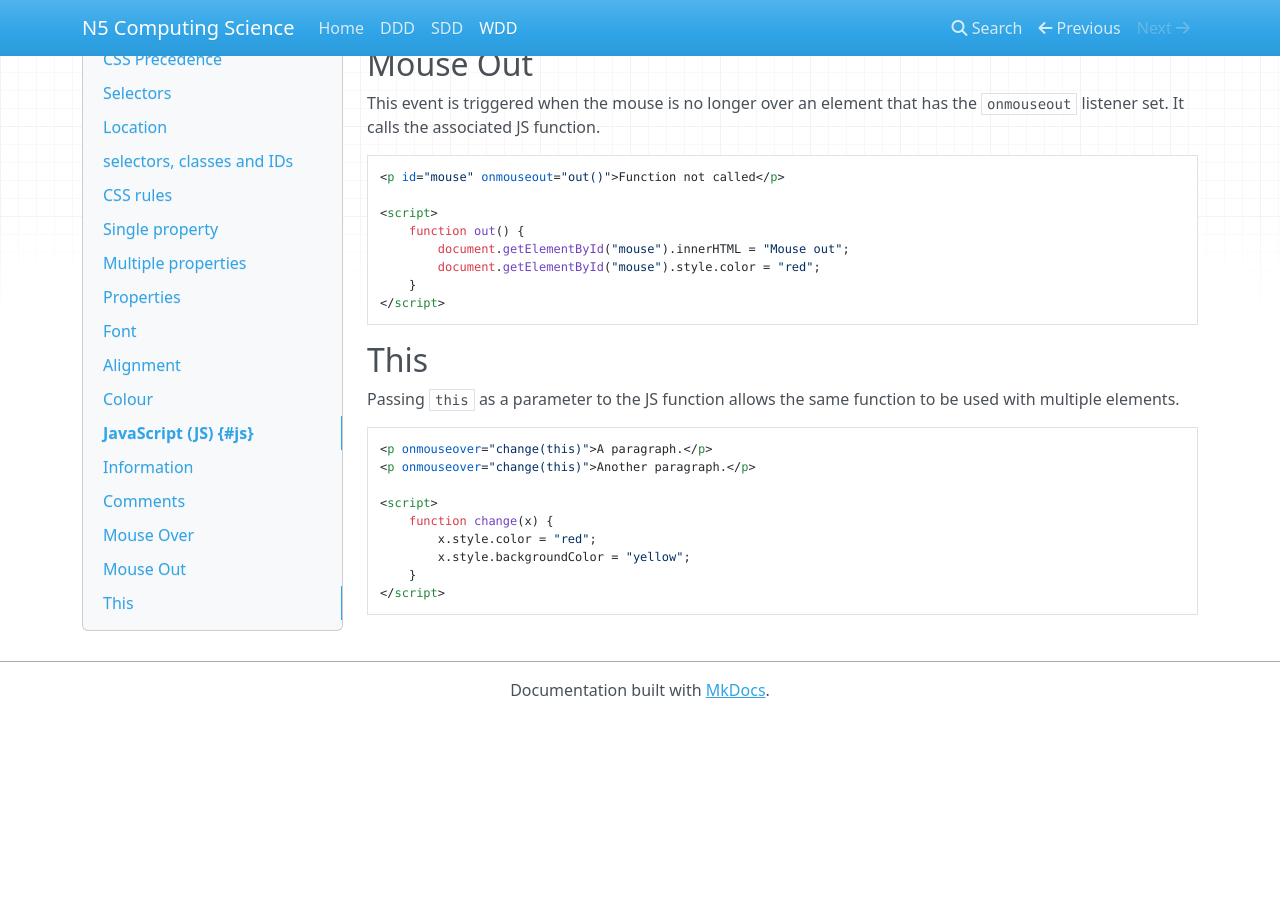
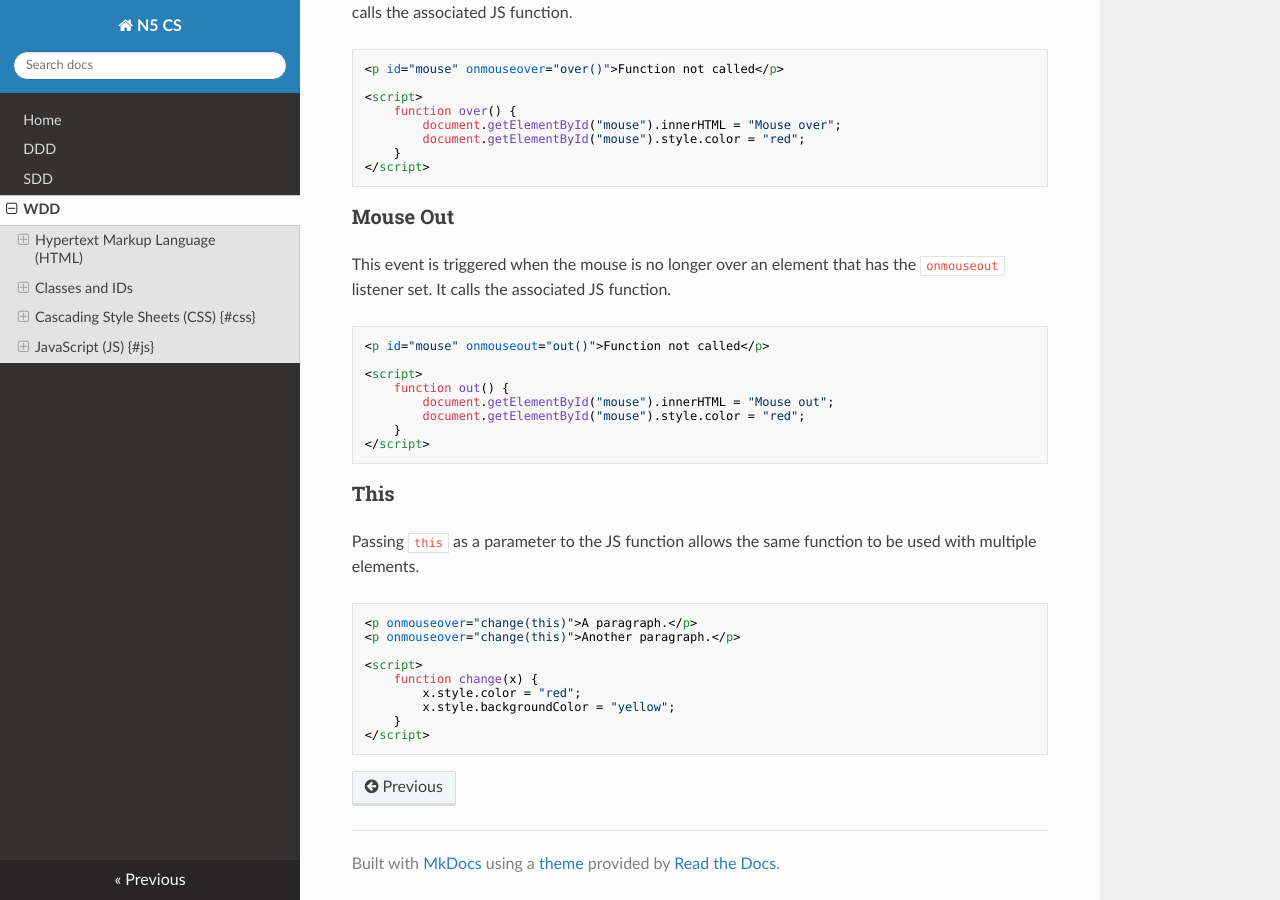
Before and after one commit to MrFriendCS/N5-CS, an MkDocs documentation site: the page built from docs/N5-CS-WDD.md, in a window 1280 px wide and 900 px high, scrolled down 8529 px. Built offline with MkDocs 1.6.1, drawn with Linux system fonts in a browser that asks for light colours; nearby versions of some CDN libraries; before the commit the page ends 9247 px from its top, so only the background shows below that; some of the changed text lies outside the part shown.

Commit message:
Minor changes

````diff
--- a/docs/N5-CS-WDD.md
+++ b/docs/N5-CS-WDD.md
@@ -4,9 +4,9 @@
 
 **Note:** HTML, CSS, and JavaScript use American spelling so when you see `center` or `color` they are not typos.
 
-# Hypertext Markup Language (HTML)
+## Hypertext Markup Language (HTML)
 
-## HTML
+### HTML
 
 HTML uses elements to display content.  An element normally consists of opening (`<tag>`) and closing (`</tag>`) tags, with the content to be display contained between the tags.
 
@@ -37,9 +37,9 @@
 </html>
 ```
 
-## Information
+### Information
 
-## Comments
+### Comments
 
 Single line comment.
 
@@ -56,7 +56,7 @@
 -->
 ```
 
-## Display information
+### Display information
 
 Without HTML tags information is displayed as plain text, but with tags it will have the formatting associated with the tag.
 
@@ -64,7 +64,7 @@
 Hello world
 ```
 
-## HTML document (Webpage)
+### HTML document (Webpage)
 
 A HTML documen has two main parts:
 
@@ -84,9 +84,9 @@
 </html>
 ```
 
-## Head
+### Head
 
-## Title
+### Title
 
 The webpage title will be displayed on the browser tab:
 
@@ -94,7 +94,7 @@
 <title>My Web Page</title>
 ```
 
-## StyleLink
+### StyleLink
 
 The [CSS](#css) for a webpage can be internal using the `style` tag.
 
@@ -104,7 +104,7 @@
 </style>
 ```
 
-##
+###
 
 The [CSS](#css) for a webpage can be in an external file using the `link` element.
 
@@ -116,8 +116,8 @@
 
 
 
-## Body
-## Heading
+### Body
+### Heading
 
 There are six levels of heading.
 
@@ -129,7 +129,7 @@
 <h6>Lowest leveleast heading level</h6>
 ```
 
-## Paragraph
+### Paragraph
 
 ``` html
 <p>A paragraph of text.</p>
@@ -137,11 +137,11 @@
 <p>Plus another paragraph of text.</p>
 ```
 
-## Lists
+### Lists
 
 Lists can be ordered (`ol`) or unordered `ul`).  Both types of lists contain list items (`li`).
 
-## Ordered list - Numbered
+### Ordered list - Numbered
 
 
 ``` html
@@ -152,7 +152,7 @@
 </ol>
 ```
 
-## Unorderd list - Bullet points
+### Unorderd list - Bullet points
 
 
 ``` html
@@ -165,7 +165,7 @@
 
 
 
-## Division
+### Division
 
 The `<div>` tag is used to divide the webpage into different parts.
 
@@ -179,9 +179,9 @@
 <div>
 ```
 
-## Anchor (Hyperlinks)
+### Anchor (Hyperlinks)
 
-## External
+### External
 
 
 Link to an external website, using asote aressin
@@ -190,7 +190,7 @@
 <a href="https://mrfriendcs.github.io/">N5 CS Help</a>
 ```
 
-## Internal
+### Internal
 
 
 Link to another webpage, in the same folder, using relative addressing.
@@ -199,7 +199,7 @@
 <a href="home.html">Home</a>
 ```
 
-## Media
+### Media
 
 To ensure that media is displayed / played correctly the `type` attribute is used.
 
@@ -210,7 +210,7 @@
 | mp3 | audio/mpeg |
 | mp4 | video/mp4 |
 
-## Image
+### Image
 
 The image tag (`<img>`) has three attributes.  The first (`src`) is where the image is located, and can use relative or absolute addressing.  The second (`alt`) is the alternative text that will be displayed if the image can't be displayed, and is used by screen readers.
 
@@ -218,7 +218,7 @@
 <img src="laptop.jpg" alt="Laptop on a table">
 ```
 
-## Audio
+### Audio
 
 ``` html
 <audio controls src="clapping.mp3">
@@ -226,7 +226,7 @@
 </audio>
 ```
 
-## Video
+### Video
 
 ``` html
 <video controls src="clapping.mp4">
@@ -234,13 +234,13 @@
 </video>
 ```
 
-# Classes and IDs
+## Classes and IDs
 
 HTML elements can have additional attributes for `class` and `id` which are useful applying [CSS](#css) rules to specific elements, and can be used by [JavaScript](#js).
 
 A class can be assigned to one or more cascading Style Sheets (CSS), whereas an ID can only be applied to one element on a page.
 
-## Classes
+### Classes
 
 ``` html
 <p class="highlight">A paragraph.</p>
@@ -248,7 +248,7 @@
 <p class="highlight">Plus another.</p>
 ```
 
-## IDs
+### IDs
 
 ``` html
 <p id="main">A paragraph.</p>
@@ -256,7 +256,7 @@
 <p>Plus another.</p>
 ```
 
-## Classes and IDs
+### Classes and IDs
 
 An element can have an ID and a class.
 
@@ -268,11 +268,11 @@
 
 
 
-# Cascading Style Sheets (CSS) {#css}
+## Cascading Style Sheets (CSS) {#css}
 
-## Information
+### Information
 
-## Comments
+### Comments
 
 Single line comment.
 
@@ -289,26 +289,26 @@
 */
 ```
 
-## CSS rules
+### CSS rules
 
 Rules are terminated with a semicolon, **`;`**. A rule will be applied without a semicolon but multiple rules will not.
 
-## Single property
+### Single property
 
 ``` css
 selector {property: value;}
 ```
 
-## Multiple properties
+### Multiple properties
 
 ``` css
 selector {property: value;
           property: value;}
 ```
 
-## Selectors
+### Selectors
 
-## Element selectors
+### Element selectors
 
 Element selectors are HTML tags without the angle brackets.  All elements of that type will have their formatting modified by the CSS rule(s).
 
@@ -316,7 +316,7 @@
 p {property: value;}
 ```
 
-## Class selectors
+### Class selectors
 
 Class selectors use the class name with a dot in front.
 
@@ -324,23 +324,23 @@
 .mainPara {property: value;}
 ```
 
-## ID selectors
+### ID selectors
 
 ID selectors use the ID name with a hash in front.
 
 ``` css
-#otherPara {property: value;}
+##otherPara {property: value;}
 ```
 
-## CSS Precedence
+### CSS Precedence
 
-## Selectors
+### Selectors
 
  * Element rules overwrite default rules
  * Class rules overwrite element rules
  * ID rules overwrite class rules
 
-## Location
+### Location
 
  * External rules overwrite default rules
  * Internal rules overwrite external rules
@@ -348,30 +348,30 @@
 
 plify and implement internal and external Cascading Style Sheets (CSS):
 
-## selectors, classes and IDs
+### selectors, classes and IDs
 
-## CSS rules
+### CSS rules
 
 CSS rules
 
-## Single property
+### Single property
 
 ``` css
 selector {property: value;}
 ```
 
-## Multiple properties
+### Multiple properties
 
 ``` css
 selector {property: value;
           property: value;}
 ```
 
-## Properties
+### Properties
 
 **Note:** All examples will use a HTML element as the selector but would work equally well with a class or ID.
 
-## Font
+### Font
 
 ``` css
 p {font-family: sans-serif;}
@@ -379,7 +379,7 @@
 h1 {font-size: large;}
 ```
 
-## Alignment
+### Alignment
 
 ``` css
 h2 {text-align: left;}
@@ -389,7 +389,7 @@
 h4 {text-align: right;}
 ```
 
-## Colour
+### Colour
 
 The colour of the text and / or the background can be changed using one of the many predefined colours.  To see a list visit [W3Schools](https://www.w3schools.com/colors/colors_names.asp).
 
@@ -405,13 +405,13 @@
 
 
 
-# JavaScript (JS) {#js}
+## JavaScript (JS) {#js}
 
 JavaScript statements are terminated with a semicolon, **`;`**. An individual statement will probably run without a semicolon but multiple statements will not.
 
-## Information
+### Information
 
-## Comments
+### Comments
 
 Single line comment.
 
@@ -428,7 +428,7 @@
 */
 ```
 
-## Mouse Over
+### Mouse Over
 
 This event is triggered when the mouse is over an element that has the `onmouseover` listener set.  It calls the associated JS function.
 
@@ -443,7 +443,7 @@
 </script>
 ```
 
-## Mouse Out
+### Mouse Out
 
 This event is triggered when the mouse is no longer over an element that has the `onmouseout` listener set.  It calls the associated JS function.
 
@@ -458,7 +458,7 @@
 </script>
 ```
 
-## This
+### This
 
 Passing `this` as a parameter to the JS function allows the same function to be used with multiple elements.
 
--- a/mkdocs.yml
+++ b/mkdocs.yml
@@ -1,3 +1,6 @@
-site_name: N5 Computing Science
+site_name: N5 CS
+
+theme:
+  name: readthedocs
 
 navigation_depth: 4
````
Also changed, not shown: docs/N5-CS-DDD.md (+50 -50 lines), docs/N5-CS-SDD.md (+47 -47 lines).
